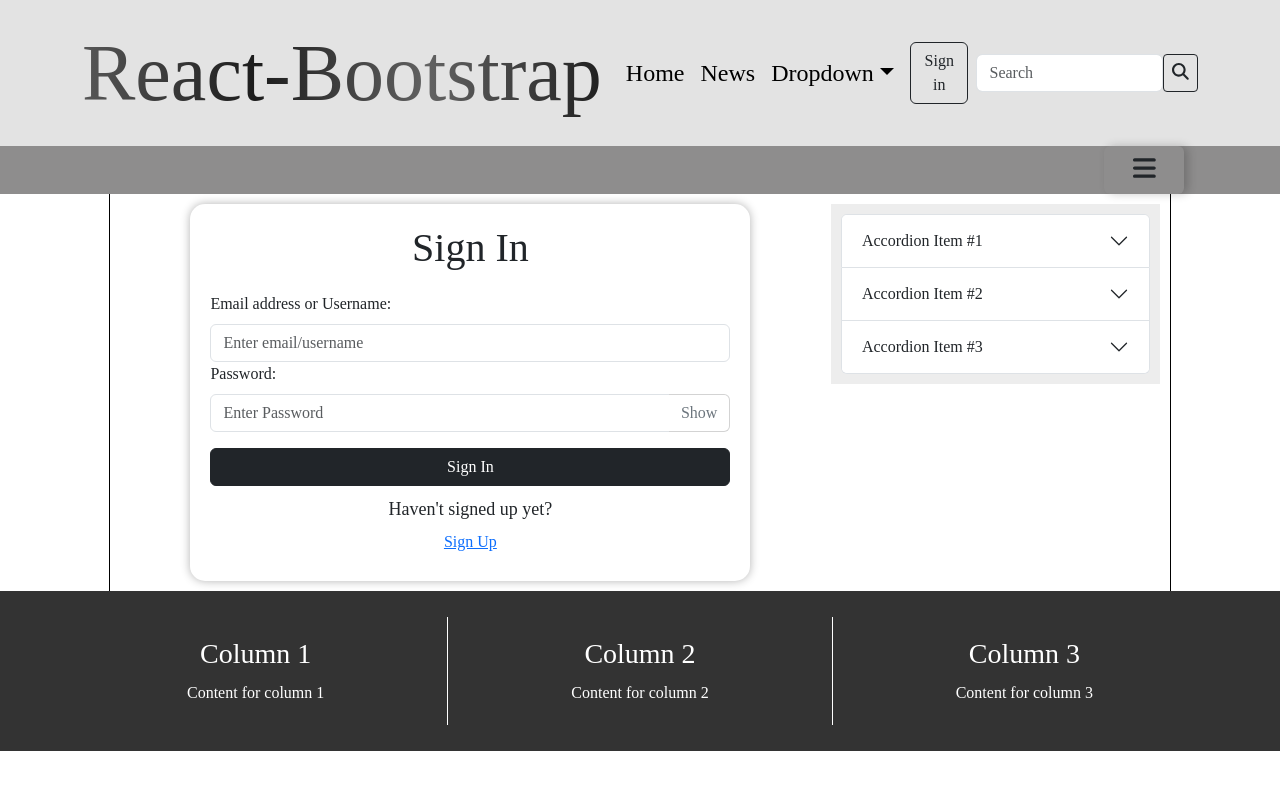
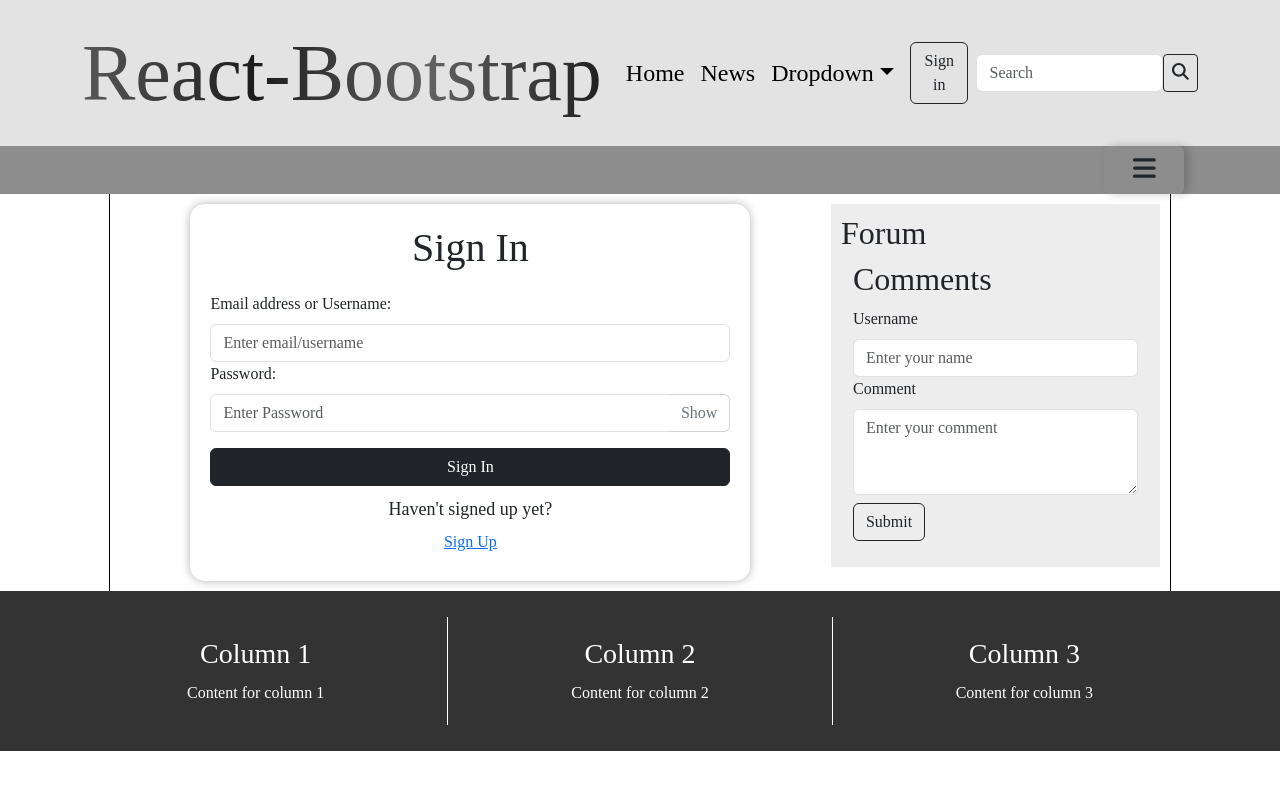
Before and after one commit to BrianOtaku/FrontEndTinTuc, a React (Create React App) app: page /login in a window 1280 px wide. Shown: the top 790 px of the page. Built offline with nearby package versions, Linux system fonts and the light colour scheme.

Commit message:
createTestComment-and-changingTheButton(ReadMore)

```diff
--- a/src/App.tsx
+++ b/src/App.tsx
@@ -1,19 +1,20 @@
 // import thu vien
 import React from 'react';
-import { BrowserRouter as Router, Routes, Route } from 'react-router-dom';
+import { BrowserRouter as Router, Routes, Route, useLocation } from 'react-router-dom';
 
 //import chuong trinh
+import Action from './pages/Action';
+import AnotherAction from './pages/AnotherAction';
+import Aside from './pages/Aside';
+import ArticleDetail from './pages/ArticleDetail';
+import Footer from './pages/Footer';
 import Taskbar from './components/Navbar';
 import Home from './pages/Home';
 import News from './pages/News';
-import Action from './pages/Action';
-import AnotherAction from './pages/AnotherAction';
 import Something from './pages/Something';
 import SeparatedLink from './pages/SeparatedLink';
 import SignUp from './pages/SignUp';
 import SignIn from './pages/SignIn';
-import Aside from './pages/Aside';
-import Footer from './pages/Footer';
 import OffcanvasComponent from './components/Offcanvas';
 
 // import css bo cuc
@@ -27,14 +28,11 @@
 import './styles/SignIn.css';
 import './styles/SignUp.css';
 
-function App() {
+const ContentContainer: React.FC = () => {
+  const location = useLocation();
+  const isArticleDetail = location.pathname.startsWith('/article');
+
   return (
-    <Router>
-      <div className="parent-container">
-        <Taskbar />
-        <div className="separator">
-          <OffcanvasComponent />
-        </div>
     <div className="content-container">
       <div className="main-content">
         <Routes>
@@ -46,12 +44,27 @@
           <Route path="/separated-link" element={<SeparatedLink />} />
           <Route path="/login" element={<SignIn />} />
           <Route path="/signup" element={<SignUp />} />
+          <Route path="/article/:articleId" element={<ArticleDetail />} />
         </Routes>
       </div>
+      {!isArticleDetail && (
         <aside className="side-content">
           <Aside />
         </aside>
+      )}
     </div>
+  );
+};
+
+function App() {
+  return (
+    <Router>
+      <div className="parent-container">
+        <Taskbar />
+        <div className="separator">
+          <OffcanvasComponent />
+        </div>
+        <ContentContainer />
         <Footer />
       </div>
     </Router>
--- /dev/null
+++ b/src/components/CommentSection.tsx
@@ -0,0 +1,61 @@
+import React, { useState } from 'react';
+import { Form, Button, ListGroup, Container } from 'react-bootstrap';
+
+interface Comment {
+    username: string;
+    text: string;
+}
+
+const CommentSection: React.FC = () => {
+    const [comments, setComments] = useState<Comment[]>([]);
+    const [username, setUsername] = useState<string>('');
+    const [comment, setComment] = useState<string>('');
+
+    const handleCommentSubmit = (e: React.FormEvent) => {
+        e.preventDefault();
+        if (username && comment) {
+            setComments([...comments, { username, text: comment }]);
+            setUsername('');
+            setComment('');
+        }
+    };
+
+    return (
+        <Container className="comment-section">
+            <h2>Comments</h2>
+            <Form onSubmit={handleCommentSubmit}>
+                <Form.Group controlId="formUsername">
+                    <Form.Label>Username</Form.Label>
+                    <Form.Control
+                        type="text"
+                        placeholder="Enter your name"
+                        value={username}
+                        onChange={(e) => setUsername(e.target.value)}
+                    />
+                </Form.Group>
+                <Form.Group controlId="formComment">
+                    <Form.Label>Comment</Form.Label>
+                    <Form.Control
+                        as="textarea"
+                        rows={3}
+                        placeholder="Enter your comment"
+                        value={comment}
+                        onChange={(e) => setComment(e.target.value)}
+                    />
+                </Form.Group>
+                <Button variant="outline-dark" type="submit" className="mt-2">
+                    Submit
+                </Button>
+            </Form>
+            <ListGroup className="mt-3">
+                {comments.map((comment, index) => (
+                    <ListGroup.Item key={index}>
+                        <strong>{comment.username}</strong>: {comment.text}
+                    </ListGroup.Item>
+                ))}
+            </ListGroup>
+        </Container>
+    );
+};
+
+export default CommentSection;
--- /dev/null
+++ b/src/pages/ArticleDetail.tsx
@@ -0,0 +1,67 @@
+import React, { useEffect, useState } from 'react';
+import { useParams, useNavigate } from 'react-router-dom';
+import axios from '../API/axiosConfig';
+import { Container, Row, Col, Button } from 'react-bootstrap';
+
+interface Article {
+    title: string;
+    description: string;
+    content: string;
+    urlToImage: string;
+}
+
+const ArticleDetail: React.FC = () => {
+    const { articleId } = useParams<{ articleId: string }>();
+    const [article, setArticle] = useState<Article | null>(null);
+    const navigate = useNavigate();
+
+    useEffect(() => {
+        if (articleId) {
+            fetchArticle(articleId);
+        }
+    }, [articleId]);
+
+    const fetchArticle = async (id: string) => {
+        try {
+            const response = await axios.get(`/top-headlines`, {
+                params: {
+                    country: 'us',
+                    pageSize: 10,
+                },
+            });
+            const foundArticle = response.data.articles.find((article: Article) => article.title === id);
+            setArticle(foundArticle || null);
+        } catch (error) {
+            console.error('Error fetching article:', error);
+        }
+    };
+
+    if (!articleId) {
+        return <div>Article ID is required</div>;
+    }
+
+    return (
+        <Container className="article-detail">
+            {article ? (
+                <>
+                    <Row>
+                        <Col xs={12}>
+                            <h1>{article.title}</h1>
+                            <img src={article.urlToImage} alt={article.title} className="img-fluid" />
+                            <p>{article.content}</p>
+                            <Button onClick={() => navigate(-1)} className="mt-3">
+                                Back
+                            </Button>
+                        </Col>
+                    </Row>
+                </>
+            ) : (
+                <div>
+                    <h1>Loading...</h1>
+                </div>
+            )}
+        </Container>
+    );
+};
+
+export default ArticleDetail;
--- a/src/pages/Aside.tsx
+++ b/src/pages/Aside.tsx
@@ -1,46 +1,13 @@
-import Accordion from 'react-bootstrap/Accordion';
+import React from 'react';
+import CommentSection from '../components/CommentSection';
 
-function Aside() {
+const Aside: React.FC = () => {
     return (
-        <Accordion defaultActiveKey={['0']} alwaysOpen>
-            <Accordion.Item eventKey="1">
-                <Accordion.Header>Accordion Item #1</Accordion.Header>
-                <Accordion.Body>
-                    Lorem ipsum dolor sit amet, consectetur adipiscing elit, sed do
-                    eiusmod tempor incididunt ut labore et dolore magna aliqua. Ut enim ad
-                    minim veniam, quis nostrud exercitation ullamco laboris nisi ut
-                    aliquip ex ea commodo consequat. Duis aute irure dolor in
-                    reprehenderit in voluptate velit esse cillum dolore eu fugiat nulla
-                    pariatur. Excepteur sint occaecat cupidatat non proident, sunt in
-                    culpa qui officia deserunt mollit anim id est laborum.
-                </Accordion.Body>
-            </Accordion.Item>
-            <Accordion.Item eventKey="2">
-                <Accordion.Header>Accordion Item #2</Accordion.Header>
-                <Accordion.Body>
-                    Lorem ipsum dolor sit amet, consectetur adipiscing elit, sed do
-                    eiusmod tempor incididunt ut labore et dolore magna aliqua. Ut enim ad
-                    minim veniam, quis nostrud exercitation ullamco laboris nisi ut
-                    aliquip ex ea commodo consequat. Duis aute irure dolor in
-                    reprehenderit in voluptate velit esse cillum dolore eu fugiat nulla
-                    pariatur. Excepteur sint occaecat cupidatat non proident, sunt in
-                    culpa qui officia deserunt mollit anim id est laborum.
-                </Accordion.Body>
-            </Accordion.Item>
-            <Accordion.Item eventKey="3">
-                <Accordion.Header>Accordion Item #3</Accordion.Header>
-                <Accordion.Body>
-                    Lorem ipsum dolor sit amet, consectetur adipiscing elit, sed do
-                    eiusmod tempor incididunt ut labore et dolore magna aliqua. Ut enim ad
-                    minim veniam, quis nostrud exercitation ullamco laboris nisi ut
-                    aliquip ex ea commodo consequat. Duis aute irure dolor in
-                    reprehenderit in voluptate velit esse cillum dolore eu fugiat nulla
-                    pariatur. Excepteur sint occaecat cupidatat non proident, sunt in
-                    culpa qui officia deserunt mollit anim id est laborum.
-                </Accordion.Body>
-            </Accordion.Item>
-        </Accordion>
+        <div className="aside-container">
+            <h2>Forum</h2>
+            <CommentSection />
+        </div>
     );
-}
+};
 
 export default Aside;
--- a/src/pages/Home.tsx
+++ b/src/pages/Home.tsx
@@ -1,6 +1,7 @@
 import React, { useState, useEffect } from 'react';
 import axios from '../API/axiosConfig';
 import { Button, Container, Row, Col } from 'react-bootstrap';
+import { Link } from 'react-router-dom';
 
 interface Article {
     title: string;
@@ -51,9 +52,9 @@
                     <Col key={index} xs={12} className="article">
                         <h2>{article.title}</h2>
                         <p>{article.description}</p>
-                        <a href={article.url} target="_blank" rel="noopener noreferrer">
+                        <Link to={`/article/${index}`}>
                             Read more
-                        </a>
+                        </Link>
                     </Col>
                 ))}
             </Row>
--- a/src/styles/WebForm.css
+++ b/src/styles/WebForm.css
@@ -48,5 +48,5 @@
   float: right;
   width: 30%;
   height: 100%;
-  border: 1px solid black;
+  /* border: 1px solid black; */
 }
```
Lines whose indentation alone changed are shown as unchanged.
